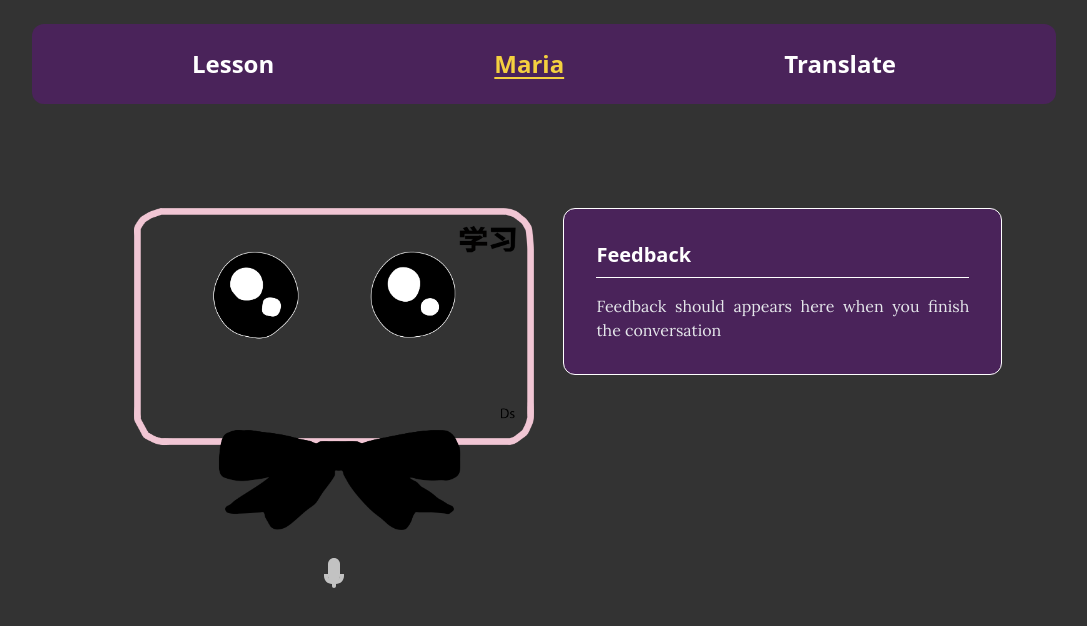
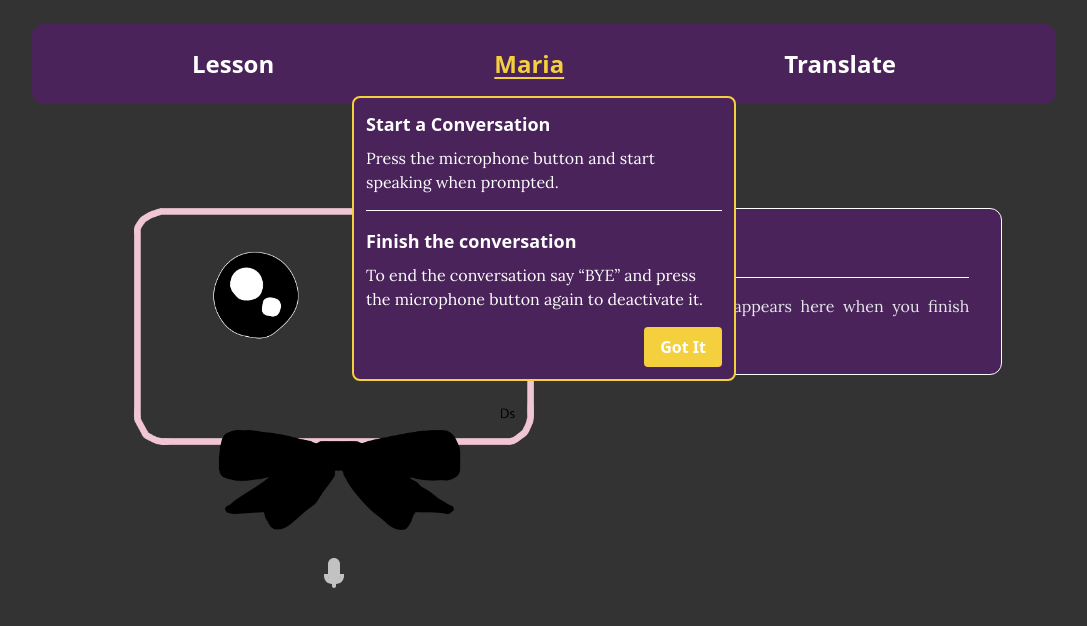
Before and after one commit to BetaCoder28/maria, a React (Vite) app: page /maria in a window 1280 px wide. Shown: the top 626 px of the page, without its empty margins (96-1183 px from the left). Built offline with nearby package versions, Linux system fonts and the light colour scheme.

Commit message:
Modal to indications

```diff
--- a/src/Pages/Maria/index.jsx
+++ b/src/Pages/Maria/index.jsx
@@ -8,6 +8,7 @@ import Microphone from "../../Components/Microphone";
 
 import { sendChatMessage } from "../../services/chat";
 import {getFeedback} from "../../services/feedback";
+import Modal from "./modal";
 
 
 const Maria = () => {
@@ -19,6 +20,19 @@ const Maria = () => {
     const audioRef = useRef(null);
     //Historial de la conversación
     const [conversationHistory, setConversationHistory] = useState([]);
+
+    // Estado para controlar la visibilidad del modal
+    const [isModalOpen, setIsModalOpen] = useState(true);
+
+    // Cerrar el modal
+    const handleCloseModal = () => {
+        setIsModalOpen(false);
+    };
+
+    // Abrir el modal automáticamente al cargar la página
+    useEffect(() => {
+        setIsModalOpen(true);
+    }, []);
 
 
     useEffect(() => {
@@ -197,6 +211,7 @@ const Maria = () => {
 
     return(
         <div className="flex flex-col md:flex-row justify-between w-full h-auto p-4 md:p-8">
+            <Modal isOpen={isModalOpen} onClose={handleCloseModal} />
             {/* Animación del listening */}
             <div className="w-full mt-18 md:w-3/5 mb-4 md:mb-0 md:mr-4 lg:ml-48">
                 <aside className="text-center">
--- /dev/null
+++ b/src/Pages/Maria/modal.jsx
@@ -0,0 +1,26 @@
+import React from "react";
+
+const Modal = ({ isOpen, onClose }) => {
+    if (!isOpen) return null;
+
+    return (
+        <div className="fixed inset-0 z-10 mt-24 bg-transparent justify-center items-center">
+            <div className="bg-[#4A235A] border-2 border-[#F4D03F] rounded-lg p-3 max-w-sm mx-auto">
+                <div className="modal-body">
+                    <h5 className="text-lg font-bold">Start a Conversation</h5>
+                    <p className="mt-2">Press the microphone button and start speaking when prompted.</p>
+                    <hr className="my-4" />
+                    <h5 className="text-lg font-bold">Finish the conversation</h5>
+                    <p className="mt-2">To end the conversation say “BYE” and press the microphone button again to deactivate it.</p>
+                </div>
+                <div className="mt-4 flex justify-end">
+                    <button onClick={onClose} className="px-4 font-bold py-2 bg-[#F4D03F] text-white rounded hover:bg-yellow-600">
+                        Got It
+                    </button>
+                </div>
+            </div>
+        </div>
+    );
+};
+
+export default Modal;
--- a/src/Pages/Translate/index.jsx
+++ b/src/Pages/Translate/index.jsx
@@ -33,9 +33,9 @@ const Translator = () => {
                     <div className="flex flex-col">
                         <h2 className="text-xl md:text-2xl font-bold text-center mb-3">Insert Text</h2>
                         {/**Input */}
-                        <div className="flex p-2 justify-center space-x-64 border-1 rounded-md border-white w-full bg-[#4A235A]">
-                            <button className={`hover:text-[#F4D03F]" ${context.sourceLang === 'en' ? 'text-[#F4D03F]' : '' }`} onClick={() => {context.setSourceLang('en')}}>English</button>
-                            <button className={`hover:text-[#F4D03F]" ${context.sourceLang === 'es' ? 'text-[#F4D03F]' : '' }`} onClick={() => {context.setSourceLang('es')}}>Spanish</button>
+                        <div className="flex flex-col sm:flex-row p-2 justify-center space-x-0 sm:space-x-4 md:space-x-64 border-1 rounded-md border-white w-full bg-[#4A235A]">
+                            <button className={`hover:text-[#F4D03F] mb-2 sm:mb-0 ${context.sourceLang === 'en' ? 'text-[#F4D03F]' : '' }`} onClick={() => {context.setSourceLang('en')}}>English</button>
+                            <button className={`hover:text-[#F4D03F] ${context.sourceLang === 'es' ? 'text-[#F4D03F]' : '' }`} onClick={() => {context.setSourceLang('es')}}>Spanish</button>
                         </div>
                         <br></br>
                         <div className="rounded-lg border border-gray-200 shadow-xs focus-within:border-white focus-within:ring-1 focus-within:ring-white">
@@ -70,9 +70,9 @@ const Translator = () => {
                     <div className="flex flex-col">
                         <h2 className="text-xl md:text-2xl font-bold text-center mb-3">Translated Text</h2>
                         {/**OUTPUT */}
-                        <div className="flex p-2 justify-center space-x-64 border-1 rounded-md border-white w-full bg-[#4A235A]">
-                            <button className={`hover:text-[#F4D03F]" ${context.targetLang === 'en' ? 'text-[#F4D03F]' : '' }`} onClick={() => {context.setTargetLang('en')}}>English</button>
-                            <button className={`hover:text-[#F4D03F]" ${context.targetLang === 'es' ? 'text-[#F4D03F]' : '' }`} onClick={() => {context.setTargetLang('es')}}>Spanish</button>
+                        <div className="flex flex-col sm:flex-row p-2 justify-center space-x-0 sm:space-x-4 md:space-x-64 border-1 rounded-md border-white w-full bg-[#4A235A]">
+                            <button className={`hover:text-[#F4D03F] mb-2 sm:mb-0 ${context.targetLang === 'en' ? 'text-[#F4D03F]' : '' }`} onClick={() => {context.setTargetLang('en')}}>English</button>
+                            <button className={`hover:text-[#F4D03F] ${context.targetLang === 'es' ? 'text-[#F4D03F]' : '' }`} onClick={() => {context.setTargetLang('es')}}>Spanish</button>
                         </div>
                         <br></br>
                         <div className="overflow-hidden p-4 bg-[#4A235A] rounded-lg border border-gray-200 shadow-xs focus-within:border-white focus-within:ring-1 focus-within:ring-white">
```
